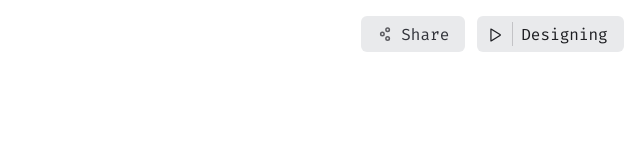
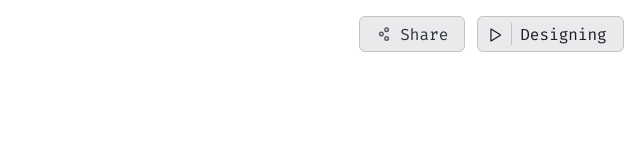
Before and after one commit to quasilevel/boolviz, a website: page index.html in a window 1280 px wide. Shown: the full height of the page, 640-1280 px from the left. Drawn offline with Linux system fonts and the light colour scheme.

Commit message:
fix(button): add border to the buttons

```diff
--- a/src/css/main.css
+++ b/src/css/main.css
@@ -75,6 +75,8 @@ header {
 }
 
 #runner {
+  --separator-color: var(--black-300);
+  --hover-color: var(--black-200);
   height: 100%;
   border-radius: 6px;
   display: flex;
@@ -85,8 +87,8 @@ header {
   transition: all 0.08s ease-in;
   background: var(--black-100);
   color: var(--black-800);
-  --separator-color: var(--black-300);
-  --hover-color: var(--black-200);
+  border: 1px solid;
+  border-color: var(--black-300);
 }
 
 #runner #running-icon {
@@ -134,6 +136,7 @@ body[data-state="invalid"] #runner button {
 body[data-state="running"] #runner {
   background: var(--black-800);
   color: var(--black-200);
+  border-color: var(--black-900);
   --separator-color: var(--black-700);
   --hover-color: var(--black-700);
 }
@@ -322,7 +325,7 @@ body.hide-el #gates-pallete {
   gap: 0.5em;
   padding: 0px 1rem;
   background: var(--black-100);
-  border: none;
+  border: 1px solid var(--black-300);
   border-radius: 6px;
   cursor: pointer;
   transition: background 0.08s ease-in;
```
